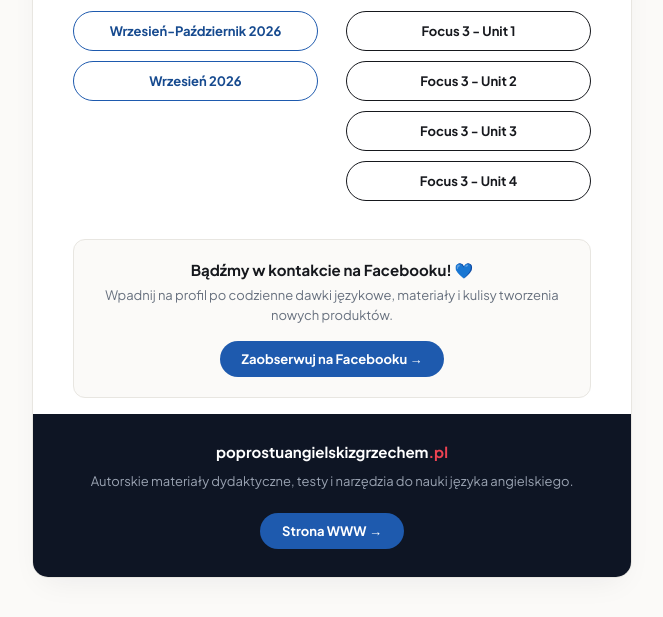
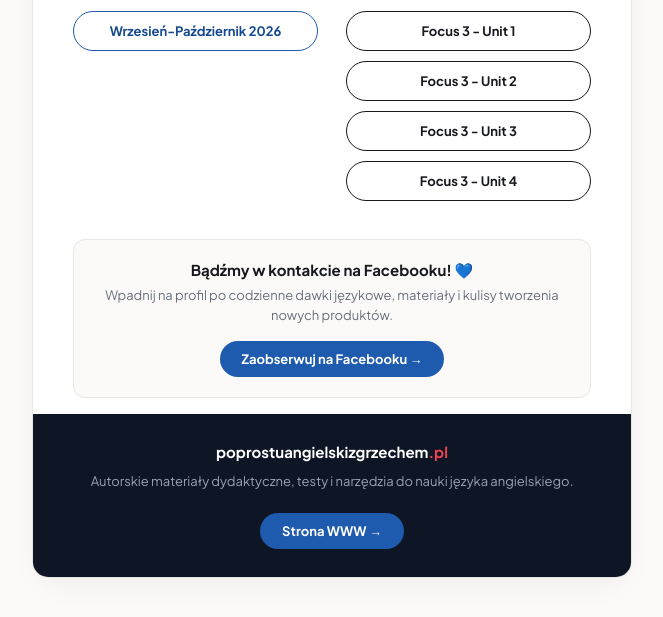
Before and after one commit to poprostuangielskizgrzechem-debug/hub-kamil-p, a plain HTML site: page index.html in a window 1280 px wide. Shown: the part 295-912 px from the top of the page, without its empty margins (308-971 px from the left). Drawn offline with nearby package versions, Linux system fonts and the light colour scheme.

Commit message:
Update 2026-09_10

```diff
--- a/index.html
+++ b/index.html
@@ -123,7 +123,6 @@
         <h2>Notatki</h2>
         <ul>
       <li><a class="item" href="2026-09_10/">Wrzesień-Październik 2026</a></li>
-      <li><a class="item" href="2026-09/">Wrzesień 2026</a></li>
         </ul>
       </section>
       <section class="col-podrecznik">
```
